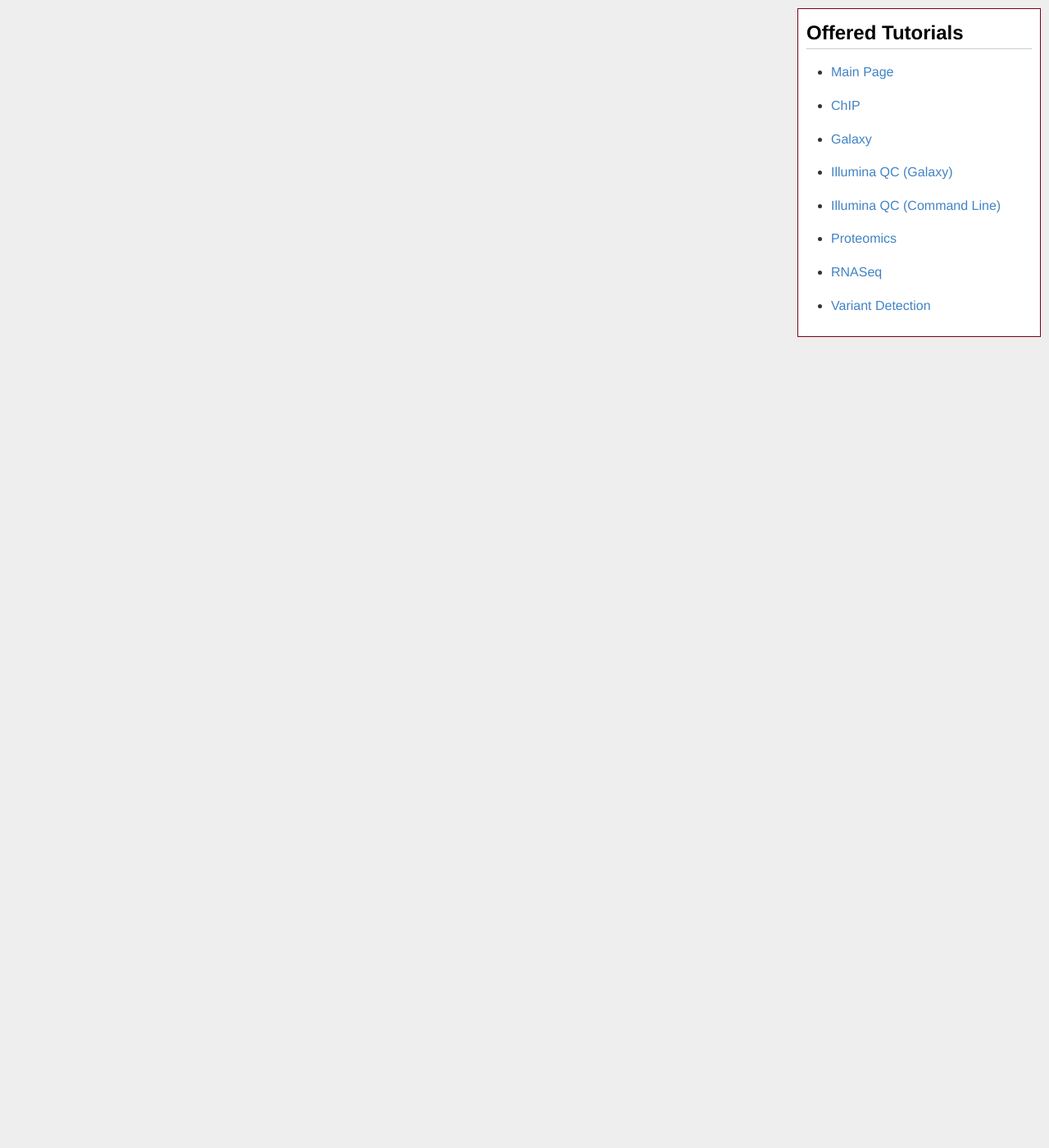
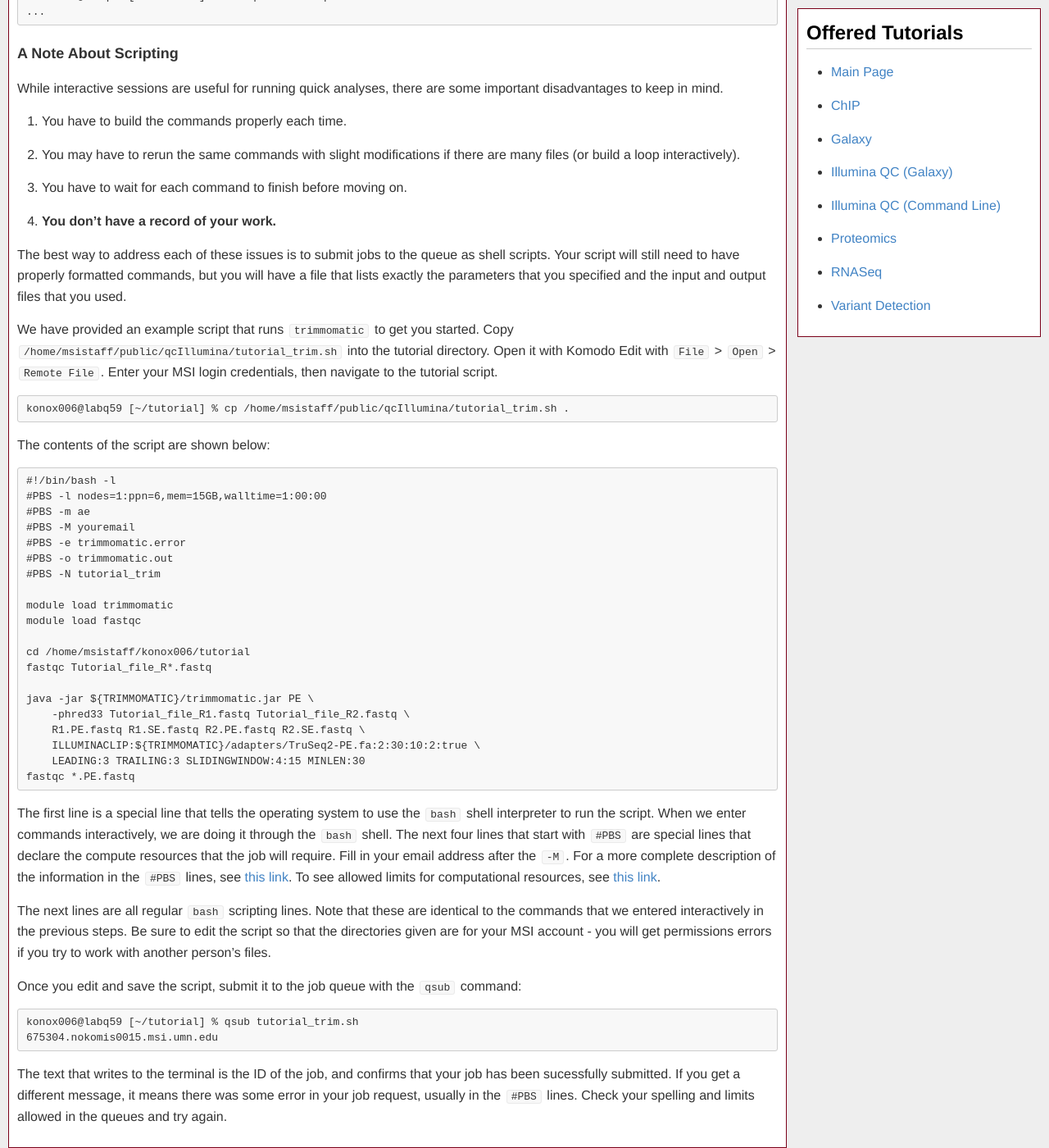
Before and after one commit to msi-ris/Tutorials, a Jekyll site: the page built from illumina_qc_cmd.md, in a window 1280 px wide and 1400 px high, scrolled down 5779 px. Shown: the whole window at 82% size. Built offline with Jekyll 4.4.1, drawn with Linux system fonts in a browser that asks for light colours; some of the changed text lies outside the part shown.

Commit message:
Update Illumina

````diff
--- a/illumina_qc_cmd.md
+++ b/illumina_qc_cmd.md
@@ -294,4 +294,108 @@ to your local machine to view it in a web browser.
 
 ## Part 4: Cleaning Reads
 We will use `trimmomatic` to clean the low quality bases and adapter
-contamination from the reads.
+contamination from the reads. Like with `fastqc`, you access it with the
+`module` command:
+
+```
+konox006@labq59 [~/tutorial] % module load trimmomatic
+konox006@labq59 [~/tutorial] % _JAVA_OPTIONS="-Xmx4g" java -jar \
+> ${TRIMMOMATIC}/trimmomatic.jar PE -phred33 \
+> Tutorial_file_R1.fastq Tutorial_file_R2.fastq \
+> R1.PE.fastq R1.SE.fastq R2.PE.fastq R2.SE.fastq \
+> ILLUMINACLIP:${TRIMMOMATIC}/adapters/TruSeq2-PE.fa:2:30:10:2:true \
+> LEADING:3 TRAILING:3 SLIDINGWINDOW:4:15 MINLEN:30
+```
+
+Note that the `\` and the new lines are merely for readability. You can skip
+those and enter all of the command on a single line. This will also take a
+few minutes to run.
+
+Check the current directory contents. What got created? Run `fastqc` on the new
+PE FASTQ files. Use the `*` (wildcard character) to cut down on the number of
+commands that you have to type:
+
+```
+konox006@labq59 [~/tutorial] % ls
+hs_err_pid24802.log  R2.PE.fastq       Tutorial_file_R1_fastqc.html
+R1.PE.fastq      R2.SE.fastq       Tutorial_file_R1_fastqc.zip
+R1.SE.fastq      Tutorial_file_R1.fastq  Tutorial_file_R2.fastq
+konox006@labq59 [~/tutorial] % fastqc *PE.fastq
+...
+```
+
+### A Note About Scripting
+While interactive sessions are useful for running quick analyses, there are some
+important disadvantages to keep in mind.
+
+1. You have to build the commands properly each time.
+2. You may have to rerun the same commands with slight modifications if there
+   are many files (or build a loop interactively).
+3. You have to wait for each command to finish before moving on.
+4. **You don't have a record of your work.**
+
+The best way to address each of these issues is to submit jobs to the queue
+as shell scripts. Your script will still need to have properly formatted
+commands, but you will have a file that lists exactly the parameters that you
+specified and the input and output files that you used.
+
+We have provided an example script that runs `trimmomatic` to get you started.
+Copy `/home/msistaff/public/qcIllumina/tutorial_trim.sh` into the tutorial
+directory. Open it with Komodo Edit with `File` > `Open` > `Remote File`. Enter
+your MSI login credentials, then navigate to the tutorial script.
+
+```
+konox006@labq59 [~/tutorial] % cp /home/msistaff/public/qcIllumina/tutorial_trim.sh .
+```
+
+The contents of the script are shown below:
+
+```bash
+#!/bin/bash -l
+#PBS -l nodes=1:ppn=6,mem=15GB,walltime=1:00:00
+#PBS -m ae
+#PBS -M youremail
+#PBS -e trimmomatic.error
+#PBS -o trimmomatic.out
+#PBS -N tutorial_trim
+
+module load trimmomatic
+module load fastqc
+
+cd /home/msistaff/konox006/tutorial
+fastqc Tutorial_file_R*.fastq
+
+java -jar ${TRIMMOMATIC}/trimmomatic.jar PE \
+    -phred33 Tutorial_file_R1.fastq Tutorial_file_R2.fastq \
+    R1.PE.fastq R1.SE.fastq R2.PE.fastq R2.SE.fastq \
+    ILLUMINACLIP:${TRIMMOMATIC}/adapters/TruSeq2-PE.fa:2:30:10:2:true \
+    LEADING:3 TRAILING:3 SLIDINGWINDOW:4:15 MINLEN:30
+fastqc *.PE.fastq
+```
+
+The first line is a special line that tells the operating system to use the
+`bash` shell interpreter to run the script. When we enter commands
+interactively, we are doing it through the `bash` shell. The next four lines
+that start with `#PBS` are special lines that declare the compute resources that
+the job will require. Fill in your email address after the `-M`. For a more
+complete description of the information in the `#PBS` lines, see [this link](https://www.msi.umn.edu/content/job-submission-and-scheduling-pbs-scripts). To see allowed limits for
+computational resources, see [this link](https://www.msi.umn.edu/queues).
+
+The next lines are all regular `bash` scripting lines. Note that these are
+identical to the commands that we entered interactively in the previous steps.
+Be sure to edit the script so that the directories given are for your MSI
+account - you will get permissions errors if you try to work with another
+person's files.
+
+Once you edit and save the script, submit it to the job queue with the `qsub`
+command:
+
+```
+konox006@labq59 [~/tutorial] % qsub tutorial_trim.sh
+675304.nokomis0015.msi.umn.edu
+```
+
+The text that writes to the terminal is the ID of the job, and confirms that
+your job has been sucessfully submitted. If you get a different message, it
+means there was some error in your job request, usually in the `#PBS` lines.
+Check your spelling and limits allowed in the queues and try again.
````
